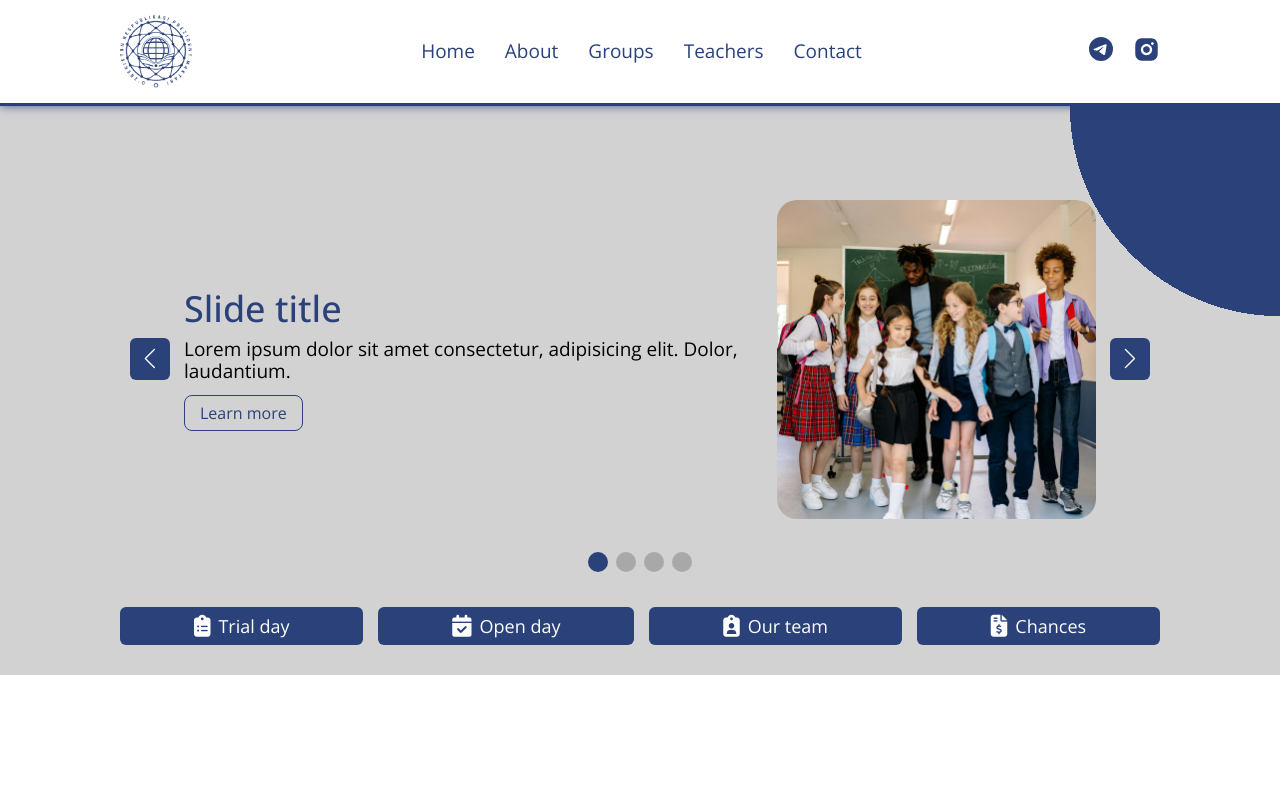
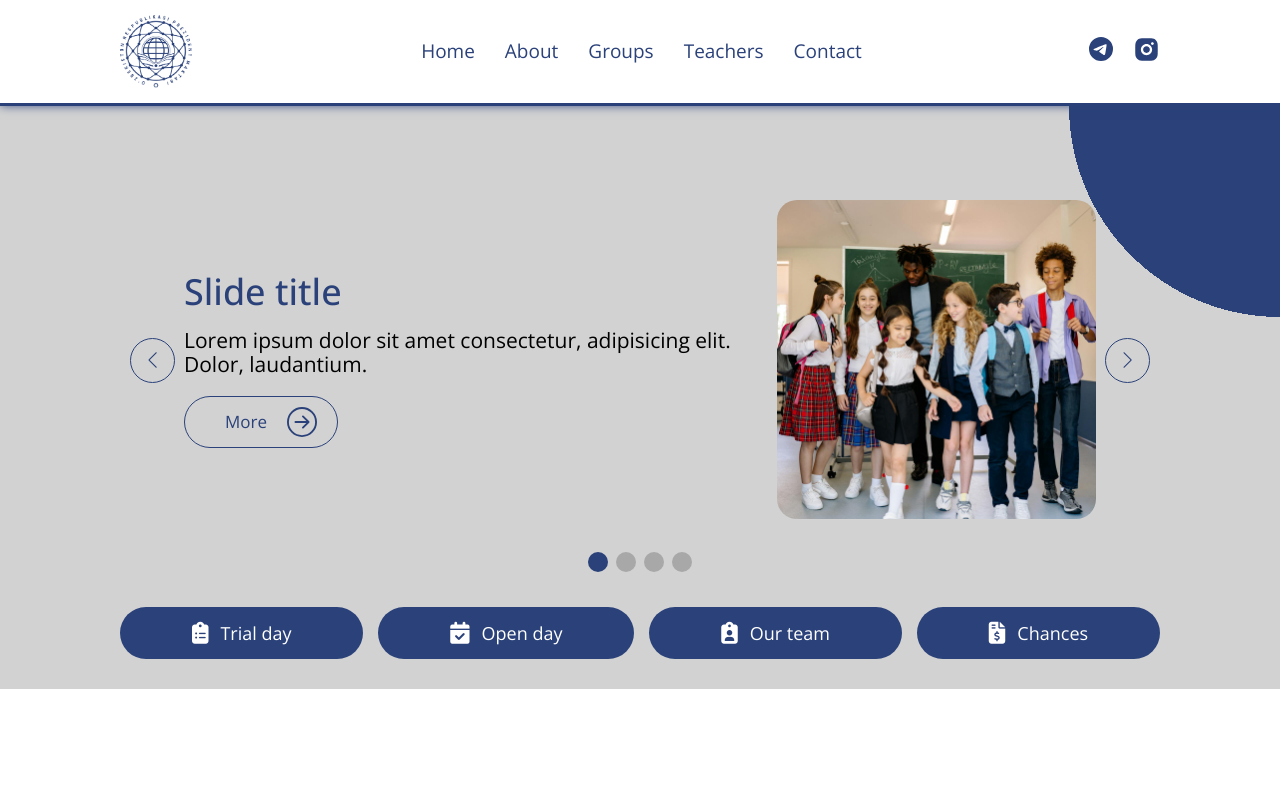
Before and after one commit to SavitarUzuhiko/ps_termez, a React (Vite) app: page / in a window 1280 px wide. Shown: the top 799 px of the page. Built offline with nearby package versions, Linux system fonts and the light colour scheme; the HTML template or start-up script is replaced by a standard one.

Commit message:
Change main section design

```diff
--- a/src/components/Slide.tsx
+++ b/src/components/Slide.tsx
@@ -1,12 +1,18 @@
-import sliderImageSource from "../assets/slider-photo.jpg"
+import sliderImageSource from "../assets/slider-photo.jpg";
+import { BsArrowRightCircle } from "react-icons/bs";
 
 const Slide = () => {
   return (
     <div className="slide">
       <div className="slide__content">
         <h2 className="slide__title">Slide title</h2>
-        <p className="slide__lead">Lorem ipsum dolor sit amet consectetur, adipisicing elit. Dolor, laudantium.</p>
-        <a href="#" className="slide__link">Learn more</a>
+        <p className="slide__lead">
+          Lorem ipsum dolor sit amet consectetur, adipisicing elit. Dolor,
+          laudantium.
+        </p>
+        <a href="#" className="slide__link">
+          More <BsArrowRightCircle className="slide__link-icon" />
+        </a>
       </div>
       <img src={sliderImageSource} alt="slide photo" className="slide__image" />
     </div>
--- a/src/sass/_main.scss
+++ b/src/sass/_main.scss
@@ -27,11 +27,11 @@
     background-color: var(--color-primary);
     color: white;
     font-size: 18px;
-    padding: 8px;
-    border-radius: 6px;
+    padding: 15px;
+    border-radius: 60px;
   }
   &__icon {
-    margin-right: 8px;
+    margin-right: 12px;
     font-size: 22px;
   }
 }
--- a/src/sass/_slide.scss
+++ b/src/sass/_slide.scss
@@ -13,35 +13,41 @@
   &__title {
     color: var(--color-primary);
     font-size: 36px;
-    margin-bottom: 10px;
+    margin-bottom: 15px;
     font-weight: 500;
   }
   &__lead {
-    font-size: 19px;
-    margin-bottom: 12px;
+    font-size: 21px;
+    margin-bottom: 20px;
   }
   &__link {
-    font-size: 16px;
-    padding: 8px 15px;
-    display: inline-block;
+    display: inline-flex;
+    align-items: center;
+    column-gap: 20px;
+    font-size: 17px;
+    padding: 10px 20px;
+    padding-left: 40px;
     border: 1px solid var(--color-primary);
-    border-radius: 8px;
+    border-radius: 50px;
     transition: 0.2s all linear;
     &:hover {
       background-color: var(--color-primary);
       color: white;
     }
+    &-icon {
+      font-size: 30px;
+    }
   }
 }
 .swiper-button-prev,
 .swiper-button-next {
-  background-color: var(--color-primary);
-  color: white;
-  width: 40px;
-  height: 42px;
-  border-radius: 6px;
+  color: var(--color-primary);
+  border: 1px solid var(--color-primary);
+  width: 45px;
+  height: 45px;
+  border-radius: 50%;
   &::after {
-    font-size: 20px;
+    font-size: 16px;
   }
 }
 .swiper-pagination-bullet-active {
```
